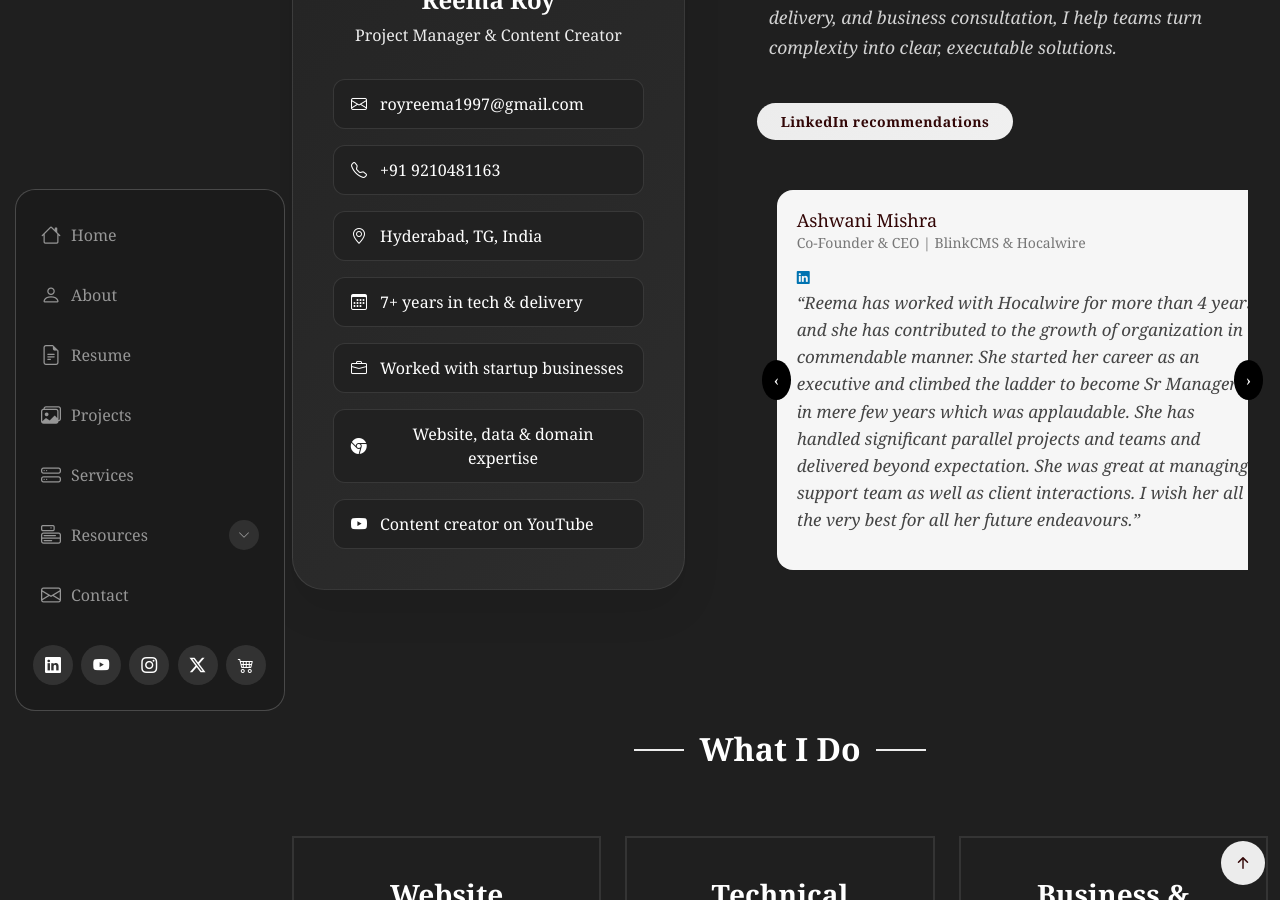
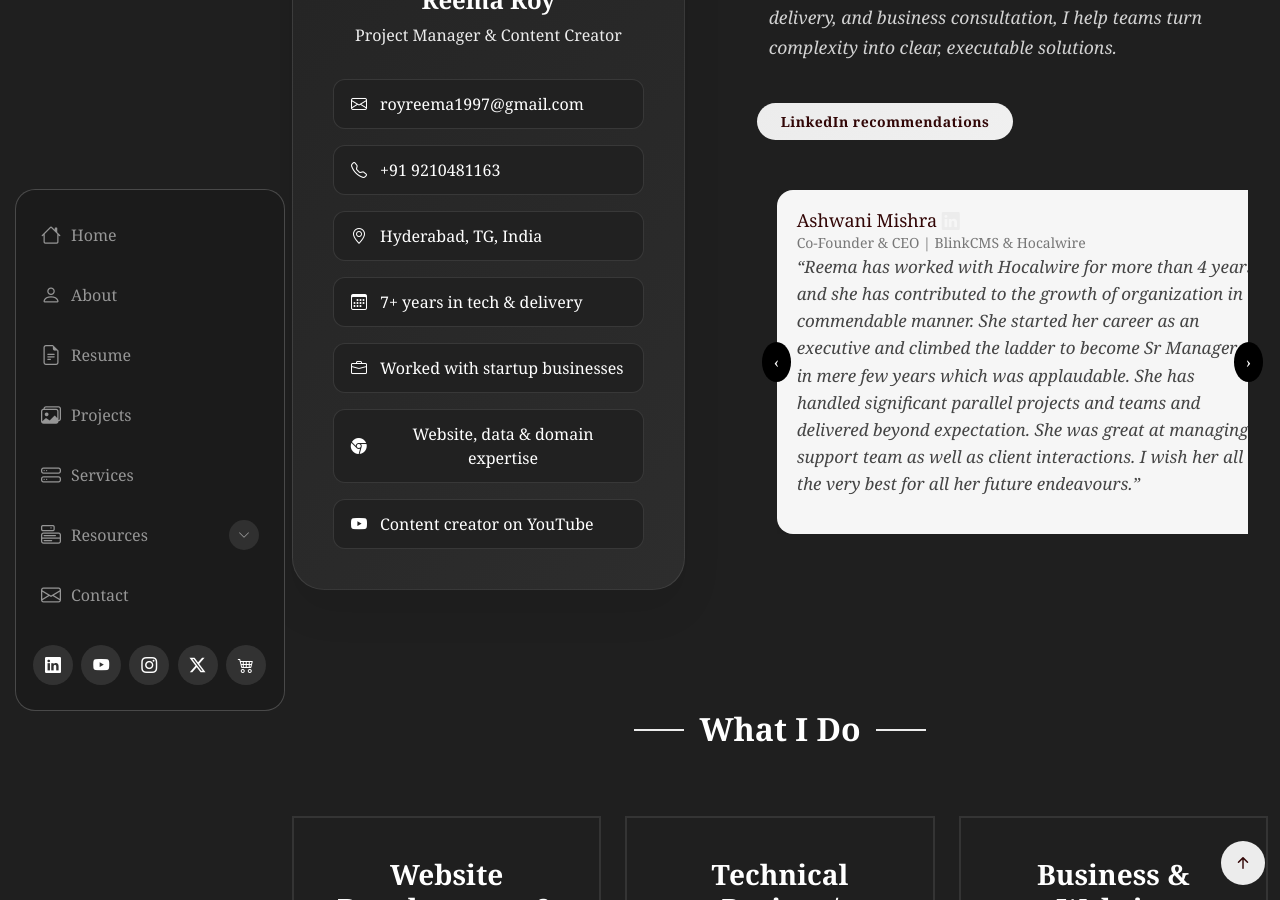
Before and after one commit to iamreemaroy/Reema-Roy, a Jekyll site: the page index.html, which Jekyll copies as it is, in a window 1280 px wide and 900 px high, scrolled down 1207 px. Built offline with Jekyll 4.4.1, drawn with Linux system fonts in a browser that asks for light colours.

Commit message:
Update index.html

```diff
--- a/index.html
+++ b/index.html
@@ -233,11 +233,12 @@
 
     <!-- Card 1 -->
     <div class="testimonial-card">
-      <h4>Ashwani Mishra</h4>
-      <p class="role">Co-Founder &amp; CEO | BlinkCMS &amp; Hocalwire</p>
-      <div class="social-links" style="margin-top: 0px;">
-        <a href="https://www.linkedin.com/in/ashwanimishrahocalwire/" class="linkedin"><i class="bi bi-linkedin"></i></a>
-      </div>
+      <h4 class="person-name">
+        Ashwani Mishra
+        <a href="https://www.linkedin.com/in/ashwanimishrahocalwire/" target="_blank"><i class="bi bi-linkedin"></i>
+        </a>
+      </h4>
+      <p class="role" style="margin-bottom: 0px;">Co-Founder &amp; CEO | BlinkCMS &amp; Hocalwire</p>
 
       <p class="quote">
         “Reema has worked with Hocalwire for more than 4 years and she has contributed to the growth of organization in commendable manner.
@@ -250,11 +251,12 @@
 
     <!-- Card 2 -->
     <div class="testimonial-card">
-      <h4>Praveen Kumar Sahu</h4>
-      <p class="role">Product Lead – Platform, Growth &amp; Monetization | TV9</p>
-      <div class="social-links" style="margin-top: 0px;">
-        <a href="https://www.linkedin.com/in/praveensahu/" class="linkedin"><i class="bi bi-linkedin"></i></a>
-      </div>
+      <h4 class="person-name">
+        Praveen Kumar Sahu
+        <a href="https://www.linkedin.com/in/praveensahu/" target="_blank"><i class="bi bi-linkedin"></i>
+        </a>
+      </h4>
+        <p class="role" style="margin-bottom: 0px;">Product Lead – Platform, Growth &amp; Monetization | TV9</p>
 
       <p class="quote">
         “I had the pleasure of working closely with Reema on the development of news9live.com, and her contributions were crucial to the project’s success.
```
